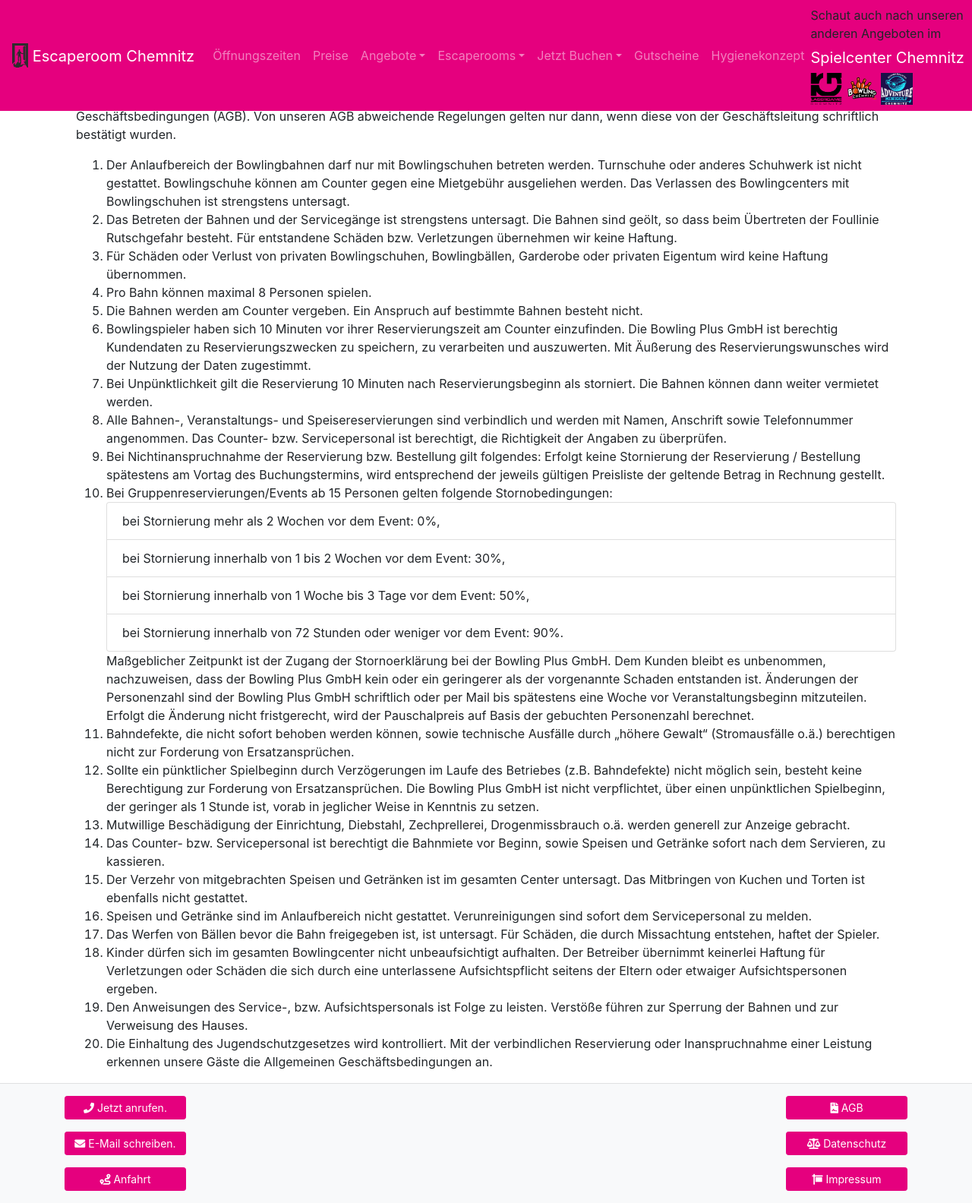
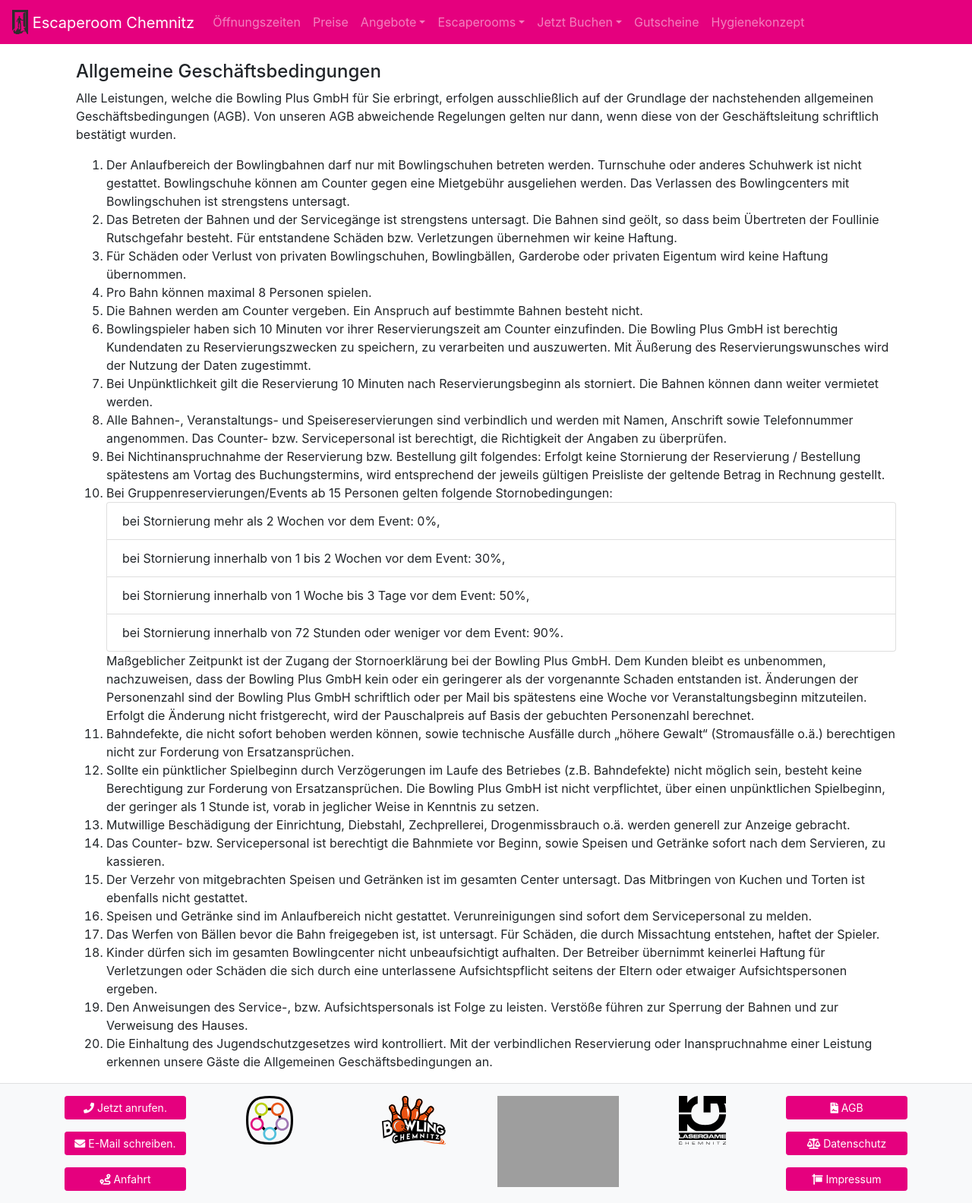
Before and after one commit to Rivagroup/erc-website, a CodeIgniter app: page /database/index.php/agb/index in a window 1280 px wide. Shown: the whole page at 76% size. Run offline with CodeIgniter, Linux system fonts and the light colour scheme; some libraries are stand-ins or nearby versions; grey boxes are pictures that could not be loaded.

Commit message:
proper x-promo

```diff
--- a/application/views/template.php
+++ b/application/views/template.php
@@ -13,15 +13,13 @@
     <meta name="author" content="<?= $author ?>" />
     <meta name="co-author" content="<?= $co_author ?>" />
     <meta name="pragma" content="<?= $cache ?>">
-    <link rel="stylesheet" href="<?= base_url('assets/css/bc.bootstrap.min.css'); ?>">
+    <link rel="stylesheet" href="<?= base_url('assets/css/erc.bootstrap.min.css'); ?>">
     <link rel="stylesheet" href="//use.fontawesome.com/releases/v5.6.3/css/all.css" integrity="sha384-UHRtZLI+pbxtHCWp1t77Bi1L4ZtiqrqD80Kn4Z8NTSRyMA2Fd33n5dQ8lWUE00s/" crossorigin="anonymous">
     <link href="<?= base_url('assets/favicon.png'); ?>" rel="icon" type="image/png" />
 	<?= $meta_postal ?>
     <?= $meta_og ?>
     <?= $meta_itemprop ?>
     <?= $meta_links ?>
-
-    <link rel="stylesheet" href="<?= base_url('assets/css/esc.bootstrap.min.css'); ?>">
     <link rel="stylesheet" href="//use.fontawesome.com/releases/v5.6.3/css/all.css" integrity="sha384-UHRtZLI+pbxtHCWp1t77Bi1L4ZtiqrqD80Kn4Z8NTSRyMA2Fd33n5dQ8lWUE00s/" crossorigin="anonymous">
     <link href="<?= base_url('assets/favicon.png'); ?>" rel="icon" type="image/png" />
 
@@ -83,18 +81,6 @@
                 </li>
             </ul>
         </div>
-        <div>
-            Schaut auch nach unseren anderen Angeboten im <a class="navbar-brand" href="https://spielcenter-chemnitz.de" target="_blank">Spielcenter Chemnitz</a>
-            <a href="https://lasergame-chemnitz.de" target="_blank">
-                <img src="<?=base_url('assets/x_promo/lasergame_logo.png')?>" width="42" height="42" class="d-inline-block align-bottom" alt="Lasergame / Lasertag Chemnitz">
-            </a>
-            <a href="https://bowling-chemnitz.de" target="_blank">
-                <img src="<?=base_url('assets/x_promo/bowling_chemnitz_logo.svg')?>" width="42" height="42" class="d-inline-block align-bottom" alt="Bowling Center Chemnitz">
-            </a>
-            <a href="https://minigolf-chemnitz.de" target="_blank">
-                <img src="<?=base_url('assets/x_promo/adventure_minigolf_logo.webp')?>" width="42" height="42" class="d-inline-block align-bottom" alt="Schwarzlicht Adventure Minigolf Chemnitz">
-            </a>
-        </div>
     </nav>
 
     <p>&nbsp;</p>
@@ -125,6 +111,12 @@
                     </p>
                 </div>
                 <div class="col-md-8 col-sm-12">
+                <div class="row text-center">
+                    <div class="col"><a href="https://spielcenter-chemnitz.de" target="_blank"><img class="img-fluid" src="<?= base_url('assets/x_promo/spielcenter_chemnitz_logo.svg') ?>" alt="Spielcenter Chemnitz"></a></div>
+                    <div class="col"><a href="https://bowling-chemnitz.de" target="_blank"><img class="img-fluid" src="<?= base_url('assets/x_promo/bowling_chemnitz_logo.svg') ?>" alt="Bowling Center Chemnitz"></a></div>
+                    <div class="col"><a href="https://minigolf-chemnitz.de" target="_blank"><img class="img-fluid" src="<?= base_url('assets/x_promo/minigolf_chemnitz_logo.svg') ?>" alt="Schwarzlicht Adventure Minigolf Chemnitz"></a></div>
+                    <div class="col"><a href="https://lasergame-chemnitz.de" target="_blank"><img class="img-fluid" src="<?= base_url('assets/x_promo/lasergame_chemnitz_logo.svg') ?>" alt="Lasertag / Lasergame Chemnitz"></a></div>
+                </div>
                 </div>
                 <div class="col-md-2 col-sm-12">
                     <p>
```
Also changed, not shown: assets/css/erc.bootstrap.min.css (renamed from assets/css/esc.bootstrap.min.css), assets/x_promo/adventure_minigolf_logo.webp (deleted), assets/x_promo/bowling logo_final.svg (deleted), assets/x_promo/bowling_chemnitz_logo.svg, assets/x_promo/escaperoom_chemnitz_logo.svg (added), assets/x_promo/escaperoom_logo.webp (deleted), assets/x_promo/lasergame_chemnitz_logo.svg (added), assets/x_promo/lasergame_logo.png (deleted), assets/x_promo/minigolf_chemnitz_logo.svg (added), assets/x_promo/spielcenter_chemnitz_logo.svg (added).
